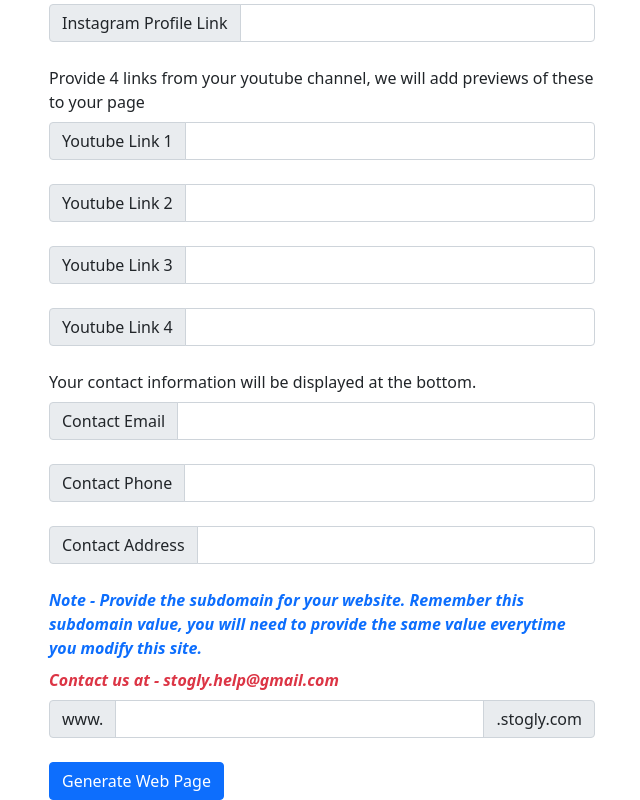
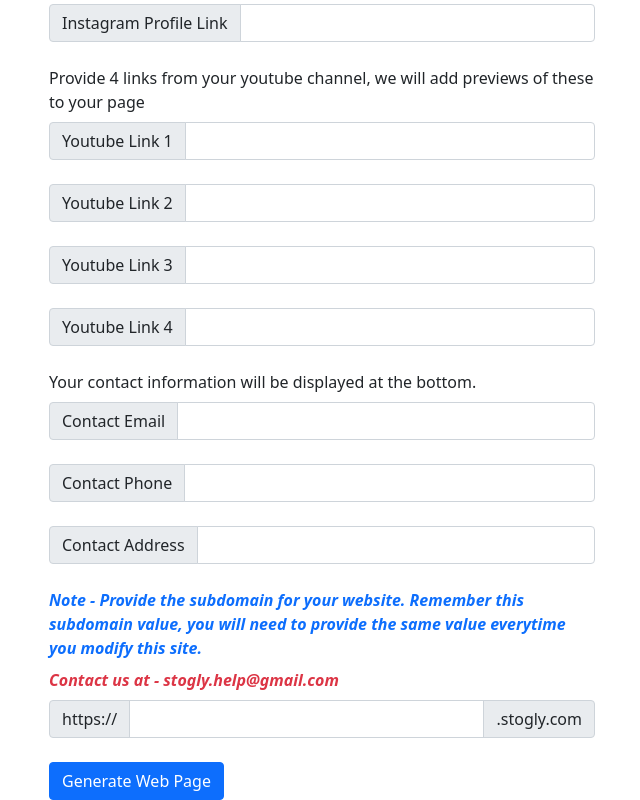
Before and after one commit to epratik/nextjs-test, a Next.js app: page /create in a window 1280 px wide. Shown: the part 1476-2276 px from the top of the page, without its empty margins (318-958 px from the left). Built offline with nearby package versions, Linux system fonts and the light colour scheme.

Commit message:
final fix

```diff
--- a/pages/create.js
+++ b/pages/create.js
@@ -215,7 +215,7 @@ const Create = (props) => {
   return (
     <div className="container">
       <div className="row justify-content-md-center">
-        <div className="col-6">
+        <div className="col-md-6">
           {createObjectURL && (
             <CropDialogue
               setCroppedImgPath={setCroppedImgPath}
@@ -445,7 +445,7 @@ const Create = (props) => {
             <em><strong>Contact us at - stogly.help@gmail.com </strong></em>
             </label>
             <div className="input-group">
-              <span className="input-group-text">www.</span>
+              <span className="input-group-text">https://</span>
               <input
                 className="form-control"
                 name="site_name"
```
